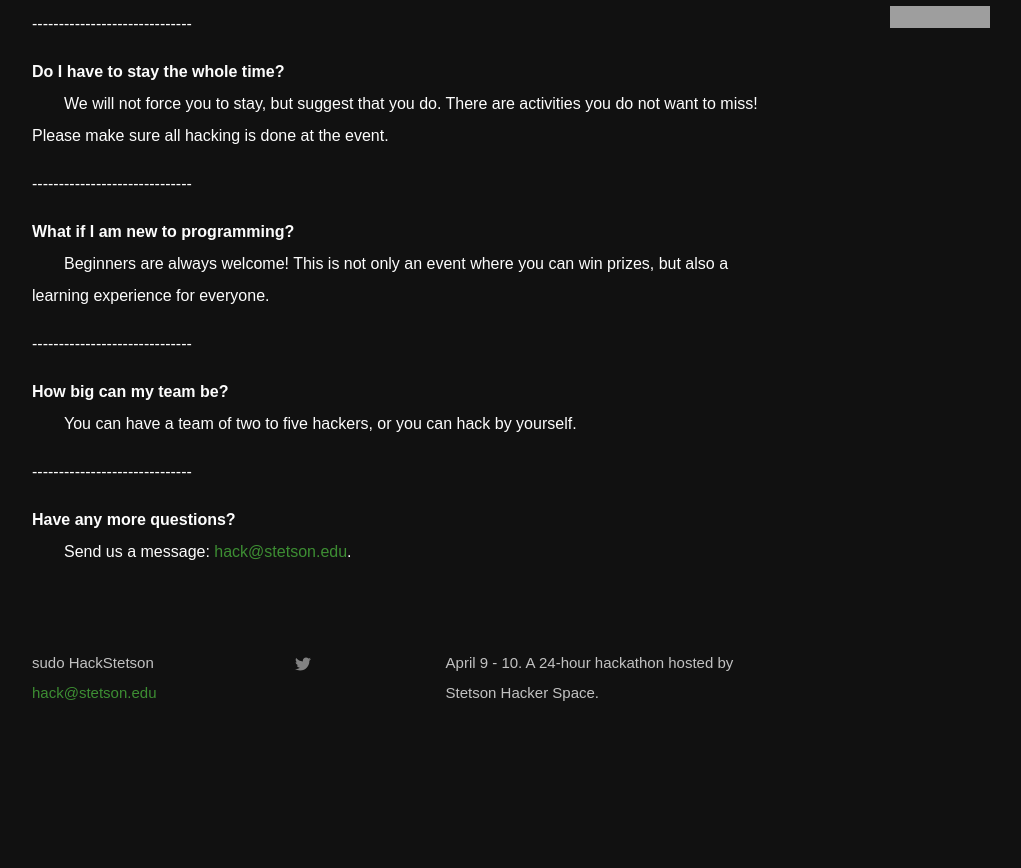
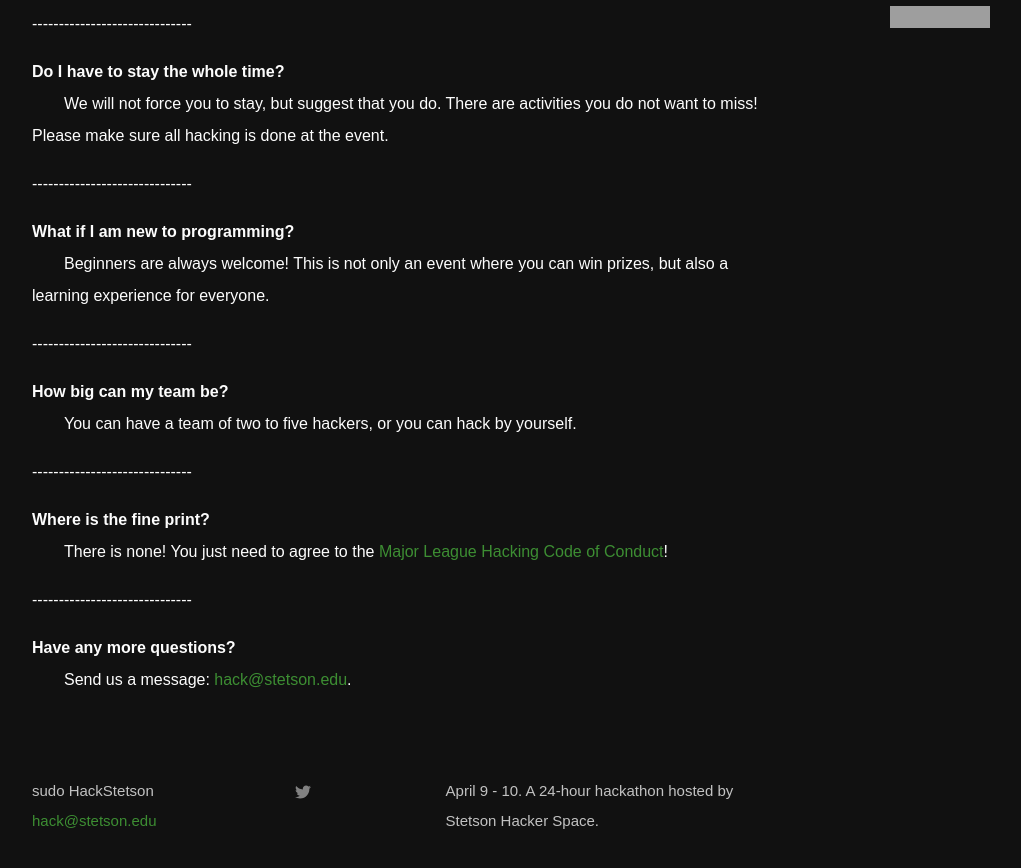
Before and after one commit to suhack/sudo, a Jekyll site: the page built from index.html, in a window 1280 px wide and 900 px high, scrolled down 1153 px. Shown: the top 868 px of the window, without its empty margins (240-1261 px from the left). Built offline with Jekyll 4.4.1, drawn with Linux system fonts in a browser that asks for light colours; before the commit the page ends 1925 px from its top, so only the background shows below that; grey boxes are pictures that could not be loaded.

Commit message:
Add MLH Code of Conduct

```diff
--- a/index.html
+++ b/index.html
@@ -101,6 +101,15 @@ layout: default
   </div>
 
   <div class="question">
+    <dt class="query">Where is the fine print?</dt>
+    <dl class="answer">
+      There is none!
+      You just need to agree to the <a href="http://static.mlh.io/docs/mlh-code-of-conduct.pdf" target="_blank">Major
+      League Hacking Code of Conduct</a>!
+    </dl>
+  </div>
+
+  <div class="question">
     <dt class="query">Have any more questions?</dt>
     <dl class="answer">
       Send us a message: <a href="mailto:hack@stetson.edu">hack@stetson.edu</a>.
```
